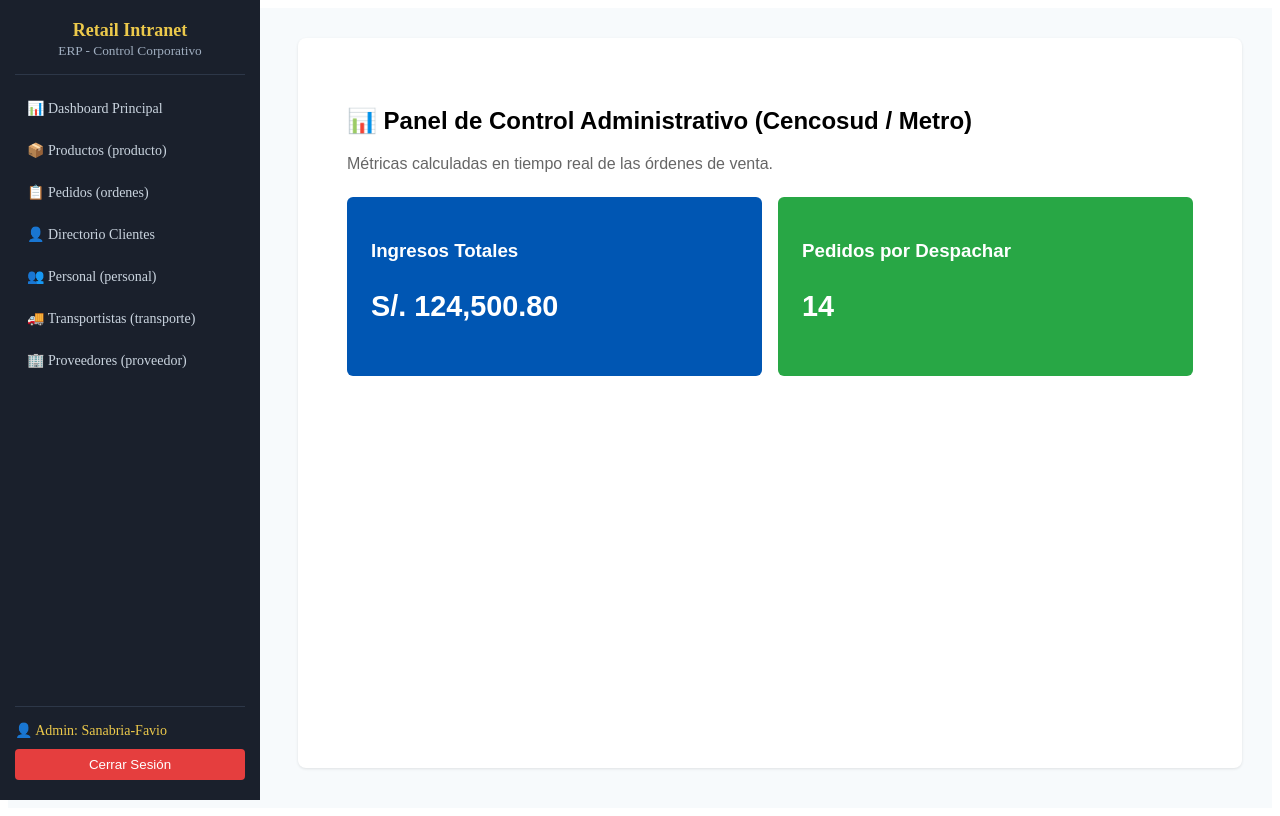
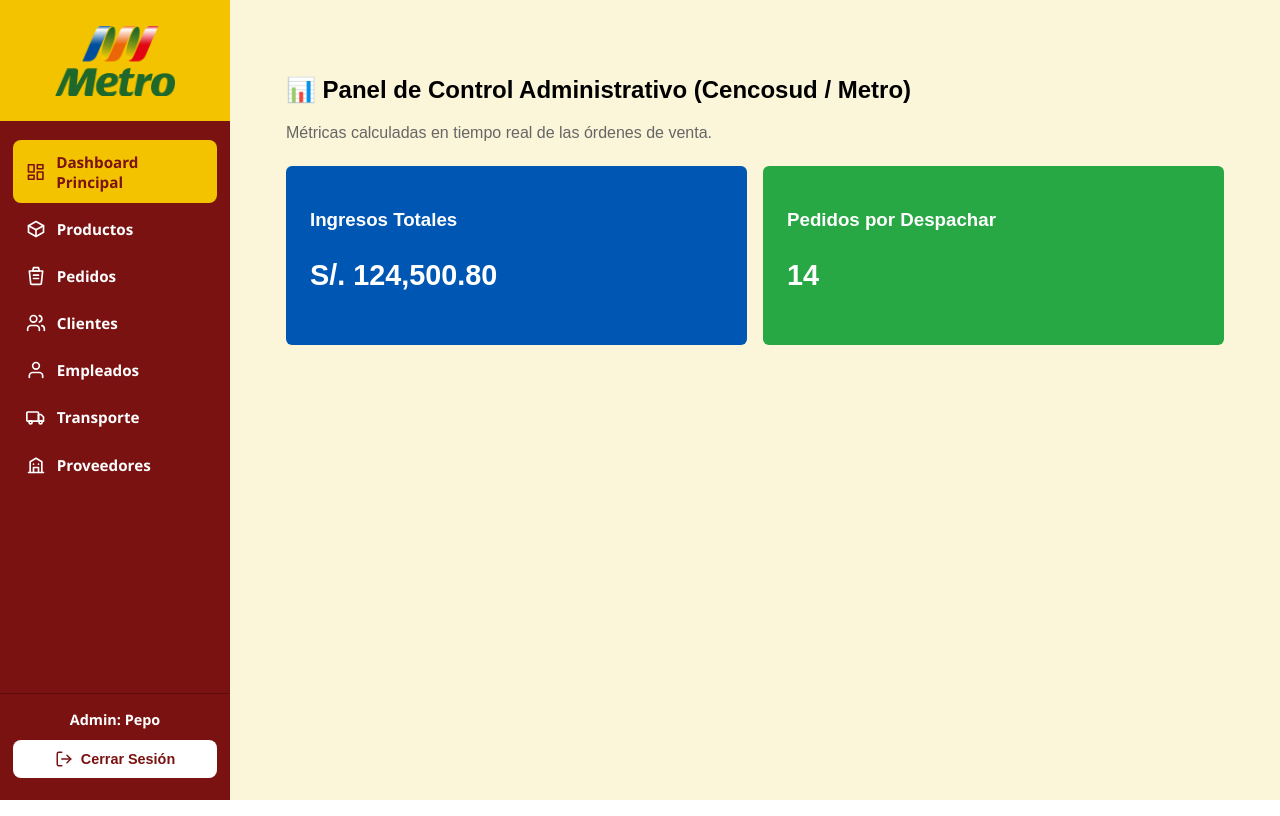
Before and after one commit to 202411185-boop/proyecto-bd-2026-1, a React (Vite) app: page /intranet in a window 1280 px wide. Built offline with nearby package versions, Linux system fonts and the light colour scheme; no server answers.

Commit message:
feat: se agregó el menú de modulos

```diff
--- a/src/intranet/layout/MenuIntranet.jsx
+++ b/src/intranet/layout/MenuIntranet.jsx
@@ -1,90 +1,205 @@
+// src/intranet/layout/MenuIntranet.jsx
 import React from 'react';
-import { Link, useNavigate } from 'react-router-dom';
+import { Link, useLocation, useNavigate } from 'react-router-dom';
+import logo from '../../assets/logo.png';
 
-export default function IntranetLayout({ children }) {
+// ───────────────────────────────────────────────
+// Paleta "Metro" (la misma que usa Proveedores en styles.js)
+// ───────────────────────────────────────────────
+const COLORS = {
+  yellow: '#F4C300',
+  red: '#7A1212',
+  redDark: '#5C0D0D',
+  cream: '#FBF6D9',
+  text: '#3A2A00',
+};
+
+// ───────────────────────────────────────────────
+// Íconos en SVG inline (sin dependencias externas).
+// Cada uno recibe "color" para heredar el estilo activo/inactivo.
+// ───────────────────────────────────────────────
+const icons = {
+  dashboard: (color) => (
+    <svg width="20" height="20" viewBox="0 0 24 24" fill="none" stroke={color} strokeWidth="2" strokeLinecap="round" strokeLinejoin="round">
+      <rect x="3" y="3" width="7" height="9" /><rect x="14" y="3" width="7" height="5" />
+      <rect x="14" y="12" width="7" height="9" /><rect x="3" y="16" width="7" height="5" />
+    </svg>
+  ),
+  productos: (color) => (
+    <svg width="20" height="20" viewBox="0 0 24 24" fill="none" stroke={color} strokeWidth="2" strokeLinecap="round" strokeLinejoin="round">
+      <path d="M21 8l-9-5-9 5 9 5 9-5z" /><path d="M3 8v8l9 5 9-5V8" /><path d="M12 13v8" />
+    </svg>
+  ),
+  pedidos: (color) => (
+    <svg width="20" height="20" viewBox="0 0 24 24" fill="none" stroke={color} strokeWidth="2" strokeLinecap="round" strokeLinejoin="round">
+      <path d="M9 2h6l1 4H8l1-4z" /><path d="M4 6h16l-1.5 14a2 2 0 0 1-2 2H7.5a2 2 0 0 1-2-2L4 6z" />
+      <path d="M9 11h6" /><path d="M9 15h6" />
+    </svg>
+  ),
+  clientes: (color) => (
+    <svg width="20" height="20" viewBox="0 0 24 24" fill="none" stroke={color} strokeWidth="2" strokeLinecap="round" strokeLinejoin="round">
+      <path d="M16 21v-2a4 4 0 0 0-4-4H6a4 4 0 0 0-4 4v2" /><circle cx="9" cy="7" r="4" />
+      <path d="M22 21v-2a4 4 0 0 0-3-3.87" /><path d="M16 3.13a4 4 0 0 1 0 7.75" />
+    </svg>
+  ),
+  empleados: (color) => (
+    <svg width="20" height="20" viewBox="0 0 24 24" fill="none" stroke={color} strokeWidth="2" strokeLinecap="round" strokeLinejoin="round">
+      <path d="M20 21v-2a4 4 0 0 0-4-4H8a4 4 0 0 0-4 4v2" /><circle cx="12" cy="7" r="4" />
+    </svg>
+  ),
+  transporte: (color) => (
+    <svg width="20" height="20" viewBox="0 0 24 24" fill="none" stroke={color} strokeWidth="2" strokeLinecap="round" strokeLinejoin="round">
+      <rect x="1" y="6" width="14" height="11" rx="1" /><path d="M15 9h3l3 3v5h-6V9z" />
+      <circle cx="5.5" cy="18.5" r="1.8" /><circle cx="17.5" cy="18.5" r="1.8" />
+    </svg>
+  ),
+  proveedores: (color) => (
+    <svg width="20" height="20" viewBox="0 0 24 24" fill="none" stroke={color} strokeWidth="2" strokeLinecap="round" strokeLinejoin="round">
+      <path d="M3 21h18" /><path d="M5 21V8l7-4 7 4v13" /><path d="M9 21v-6h6v6" /><path d="M9 11h.01" /><path d="M15 11h.01" />
+    </svg>
+  ),
+  logout: (color) => (
+    <svg width="18" height="18" viewBox="0 0 24 24" fill="none" stroke={color} strokeWidth="2" strokeLinecap="round" strokeLinejoin="round">
+      <path d="M9 21H5a2 2 0 0 1-2-2V5a2 2 0 0 1 2-2h4" /><polyline points="16 17 21 12 16 7" /><line x1="21" y1="12" x2="9" y2="12" />
+    </svg>
+  ),
+};
+
+// ───────────────────────────────────────────────
+// Items del menú: ruta exacta tal cual están montadas
+// en IntranetRoutes.jsx (todas relativas a /intranet)
+// ───────────────────────────────────────────────
+const menuItems = [
+  { to: '/intranet', label: 'Dashboard Principal', icon: 'dashboard', end: true },
+  { to: '/intranet/producto', label: 'Productos', icon: 'productos' },
+  { to: '/intranet/ordenes', label: 'Pedidos', icon: 'pedidos' },
+  { to: '/intranet/cliente', label: 'Clientes', icon: 'clientes' },
+  { to: '/intranet/personal', label: 'Empleados', icon: 'empleados' },
+  { to: '/intranet/transporte', label: 'Transporte', icon: 'transporte' },
+  { to: '/intranet/proveedor', label: 'Proveedores', icon: 'proveedores' },
+];
+
+export default function MenuIntranet({ children }) {
   const navigate = useNavigate();
+  const location = useLocation();
 
-  const sidebarStyle = {
-    width: '260px',
-    background: '#1a202c',
-    color: '#fff',
-    height: '100vh',
-    position: 'fixed',
-    top: 0,
-    left: 0,
-    padding: '20px 15px',
-    boxSizing: 'border-box',
-    display: 'flex',
-    flexDirection: 'column',
-    justifyContent: 'space-between'
+  const isActive = (item) => {
+    if (item.end) return location.pathname === item.to;
+    return location.pathname.startsWith(item.to);
   };
 
-  const linkStyle = {
-    color: '#cbd5e0',
-    textDecoration: 'none',
-    display: 'block',
-    padding: '10px 12px',
-    borderRadius: '6px',
-    marginBottom: '5px',
-    fontSize: '14px',
-    transition: 'background 0.2s'
-  };
+  return (
+    <div style={{ display: 'flex', minHeight: '100vh', background: COLORS.cream, fontFamily: "'Segoe UI', Arial, sans-serif" }}>
+      <style>{`
+        body {
+          margin: 0 !important;
+          padding: 0 !important;
+        }
+      `}</style>
 
-  const hoverEffect = (e) => e.target.style.background = '#2d3748';
-  const leaveEffect = (e) => e.target.style.background = 'transparent';
+      {/* ───────── BARRA LATERAL ───────── */}
+      <aside
+        style={{
+          width: '230px',
+          minWidth: '230px',
+          height: '100vh',
+          position: 'sticky',
+          top: 0,
+          display: 'flex',
+          flexDirection: 'column',
+          justifyContent: 'space-between',
+          background: COLORS.red,
+        }}
+      >
+        <div>
+          {/* Logo / marca */}
+          <div
+            style={{
+              background: COLORS.yellow,
+              padding: '1.6rem 1rem',
+              display: 'flex',
+              flexDirection: 'column', //apilarlo verticalmente
+              alignItems: 'center',
+              justifyContent: 'center',
+              gap: '0.4rem', //reducir espacio entre logo y texto
+            }}
+          >
+            <img
+              src={logo}
+              alt="Metro"
+              style={{ width: '120px', height: '70px', borderRadius: '1px', objectFit: 'cover' }}
+            />
 
-  return (
-    <div style={{ display: 'flex', minHeight: '100vh', background: '#f7fafc' }}>
-      {/*  MENÚ RETAIL */}
-      <aside style={sidebarStyle}>
-        <div>
-          <div style={{ borderBottom: '1px solid #2d3748', paddingBottom: '15px', marginBottom: '15px', textAlign: 'center' }}>
-            <h2 style={{ color: '#ecc94b', margin: 0, fontSize: '18px' }}> Retail Intranet</h2>
-            <small style={{ color: '#a0aec0' }}>ERP - Control Corporativo</small>
           </div>
 
-          <nav>
-            <Link to="/intranet" style={linkStyle} onMouseEnter={hoverEffect} onMouseLeave={leaveEffect}>
-              📊 Dashboard Principal
-            </Link>
-            <Link to="/intranet/producto" style={linkStyle} onMouseEnter={hoverEffect} onMouseLeave={leaveEffect}>
-              📦 Productos (producto)
-            </Link>
-            <Link to="/intranet/ordenes" style={linkStyle} onMouseEnter={hoverEffect} onMouseLeave={leaveEffect}>
-              📋 Pedidos (ordenes)
-            </Link>
-            <Link to="/intranet/cliente" style={linkStyle} onMouseEnter={hoverEffect} onMouseLeave={leaveEffect}>
-              👤 Directorio Clientes
-            </Link>
-            <Link to="/intranet/personal" style={linkStyle} onMouseEnter={hoverEffect} onMouseLeave={leaveEffect}>
-              👥 Personal (personal)
-            </Link>
-            <Link to="/intranet/transporte" style={linkStyle} onMouseEnter={hoverEffect} onMouseLeave={leaveEffect}>
-              🚚 Transportistas (transporte)
-            </Link>
-            <Link to="/intranet/proveedor" style={linkStyle} onMouseEnter={hoverEffect} onMouseLeave={leaveEffect}>
-              🏢 Proveedores (proveedor)
-            </Link>
+          {/* Navegación */}
+          <nav style={{ padding: '1.2rem 0.8rem', display: 'flex', flexDirection: 'column', gap: '0.3rem' }}>
+            {menuItems.map((item) => {
+              const active = isActive(item);
+              return (
+                <Link
+                  key={item.to}
+                  to={item.to}
+                  style={{
+                    display: 'flex',
+                    alignItems: 'center',
+                    gap: '0.7rem',
+                    padding: '0.7rem 0.8rem',
+                    borderRadius: '8px',
+                    textDecoration: 'none',
+                    fontWeight: 700,
+                    fontSize: '0.95rem',
+                    color: active ? COLORS.red : '#fff',
+                    background: active ? COLORS.yellow : 'transparent',
+                    transition: 'background 0.15s, color 0.15s',
+                  }}
+                  onMouseEnter={(e) => {
+                    if (!active) e.currentTarget.style.background = COLORS.redDark;
+                  }}
+                  onMouseLeave={(e) => {
+                    if (!active) e.currentTarget.style.background = 'transparent';
+                  }}
+                >
+                  {icons[item.icon](active ? COLORS.red : '#fff')}
+                  {item.label}
+                </Link>
+              );
+            })}
           </nav>
         </div>
 
-        {/* Sección inferior */}
-        <div style={{ borderTop: '1px solid #2d3748', paddingTop: '15px', fontSize: '14px' }}>
-          <p style={{ margin: '0 0 10px 0', color: '#ecc94b' }}>👤 Admin: Sanabria-Favio</p>
+        {/* Pie: usuario + cerrar sesión */}
+        <div style={{ padding: '1rem 0.8rem 1.4rem', borderTop: `1px solid ${COLORS.redDark}` }}>
+          <p style={{ color: '#fff', fontWeight: 700, fontSize: '0.9rem', margin: '0 0 0.7rem 0', textAlign: 'center' }}>
+            Admin: Pepo
+          </p>
           <button
             onClick={() => navigate('/')}
-            style={{ width: '100%', background: '#e53e3e', color: 'white', border: 'none', padding: '8px', borderRadius: '4px', cursor: 'pointer' }}
+            style={{
+              width: '100%',
+              display: 'flex',
+              alignItems: 'center',
+              justifyContent: 'center',
+              gap: '0.5rem',
+              background: '#fff',
+              color: COLORS.red,
+              border: 'none',
+              borderRadius: '8px',
+              padding: '0.6rem',
+              fontWeight: 700,
+              fontSize: '0.9rem',
+              cursor: 'pointer',
+            }}
           >
+            {icons.logout(COLORS.red)}
             Cerrar Sesión
           </button>
         </div>
       </aside>
 
-      {/* 🖥️ VISTA CENTRAL DINÁMICA */}
-      <main style={{ marginLeft: '260px', width: 'calc(100% - 260px)', padding: '30px', boxSizing: 'border-box' }}>
-        <div style={{ background: '#fff', padding: '25px', borderRadius: '8px', boxShadow: '0 1px 3px rgba(0,0,0,0.1)', minHeight: '85vh' }}>
-          {children}
-        </div>
+      {/* ───────── CONTENIDO DEL MÓDULO ACTIVO ───────── */}
+      <main style={{ flex: 1, padding: '2rem' }}>
+        {children}
       </main>
     </div>
   );
```
Also changed, not shown: src/assets/logo.png (added).
